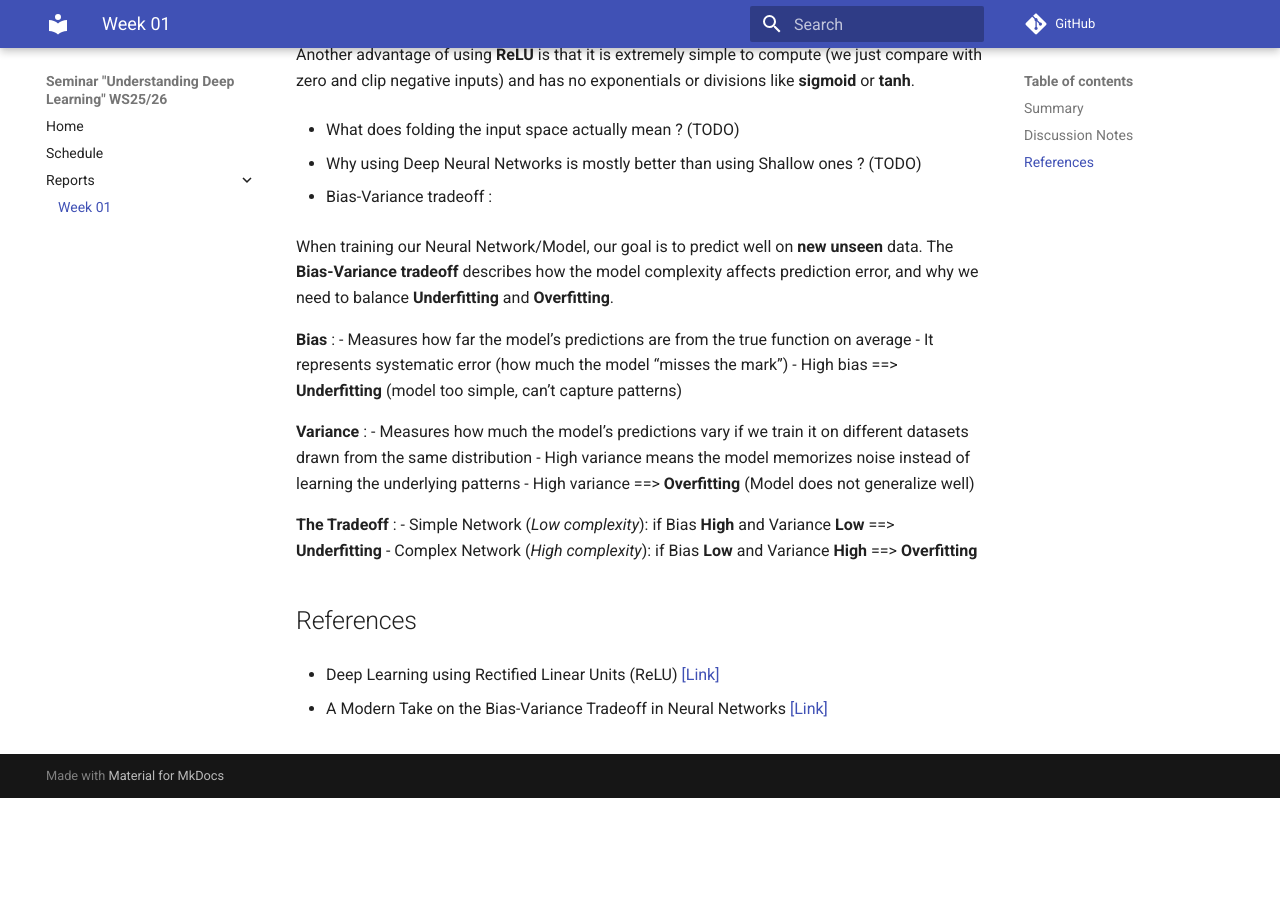
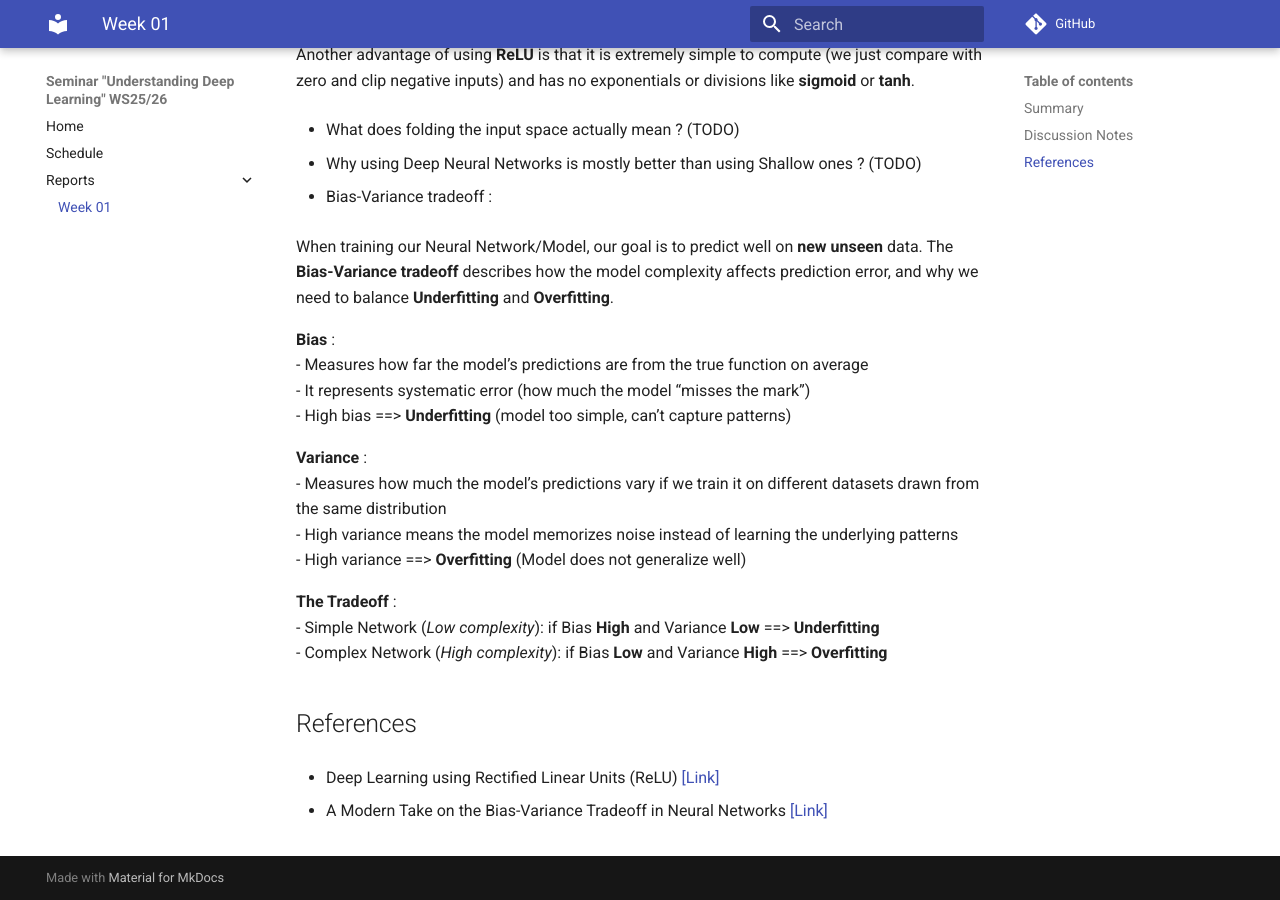
Before and after one commit to link-er/seminar_UDL_wise2526, an MkDocs documentation site: the page built from docs/reports/week01_kickoff.md, in a window 1280 px wide and 900 px high, scrolled down 774 px. Built offline with MkDocs 1.6.1 and Material for MkDocs 9.7.7, drawn with Linux system fonts in a browser that asks for light colours; comment, search, counter and statistics services are not loaded; before the commit the page ends 1572 px from its top, so only the background shows below that.

```diff
--- a/docs/reports/week01_kickoff.md
+++ b/docs/reports/week01_kickoff.md
@@ -42,18 +42,18 @@
   The **Bias-Variance tradeoff** describes how the model complexity affects prediction error, and why we
   need to balance **Underfitting** and **Overfitting**.
 
-  **Bias** :
-    - Measures how far the model’s predictions are from the true function on average
-    - It represents systematic error (how much the model “misses the mark”)
+  **Bias** :<br>
+    - Measures how far the model’s predictions are from the true function on average<br>
+    - It represents systematic error (how much the model “misses the mark”)<br>
     - High bias ==> **Underfitting** (model too simple, can’t capture patterns)
 
-  **Variance** :
-    - Measures how much the model’s predictions vary if we train it on different datasets drawn from the same distribution
-    - High variance means the model memorizes noise instead of learning the underlying patterns
+  **Variance** :<br>
+    - Measures how much the model’s predictions vary if we train it on different datasets drawn from the same distribution<br>
+    - High variance means the model memorizes noise instead of learning the underlying patterns<br>
     - High variance ==> **Overfitting** (Model does not generalize well)
 
-  **The Tradeoff** :
-    - Simple Network (*Low complexity*): if Bias **High** and Variance **Low** ==> **Underfitting**
+  **The Tradeoff** :<br>
+    - Simple Network (*Low complexity*): if Bias **High** and Variance **Low** ==> **Underfitting**<br>
     - Complex Network (*High complexity*): if Bias **Low** and Variance **High** ==> **Overfitting**
 
 
```
